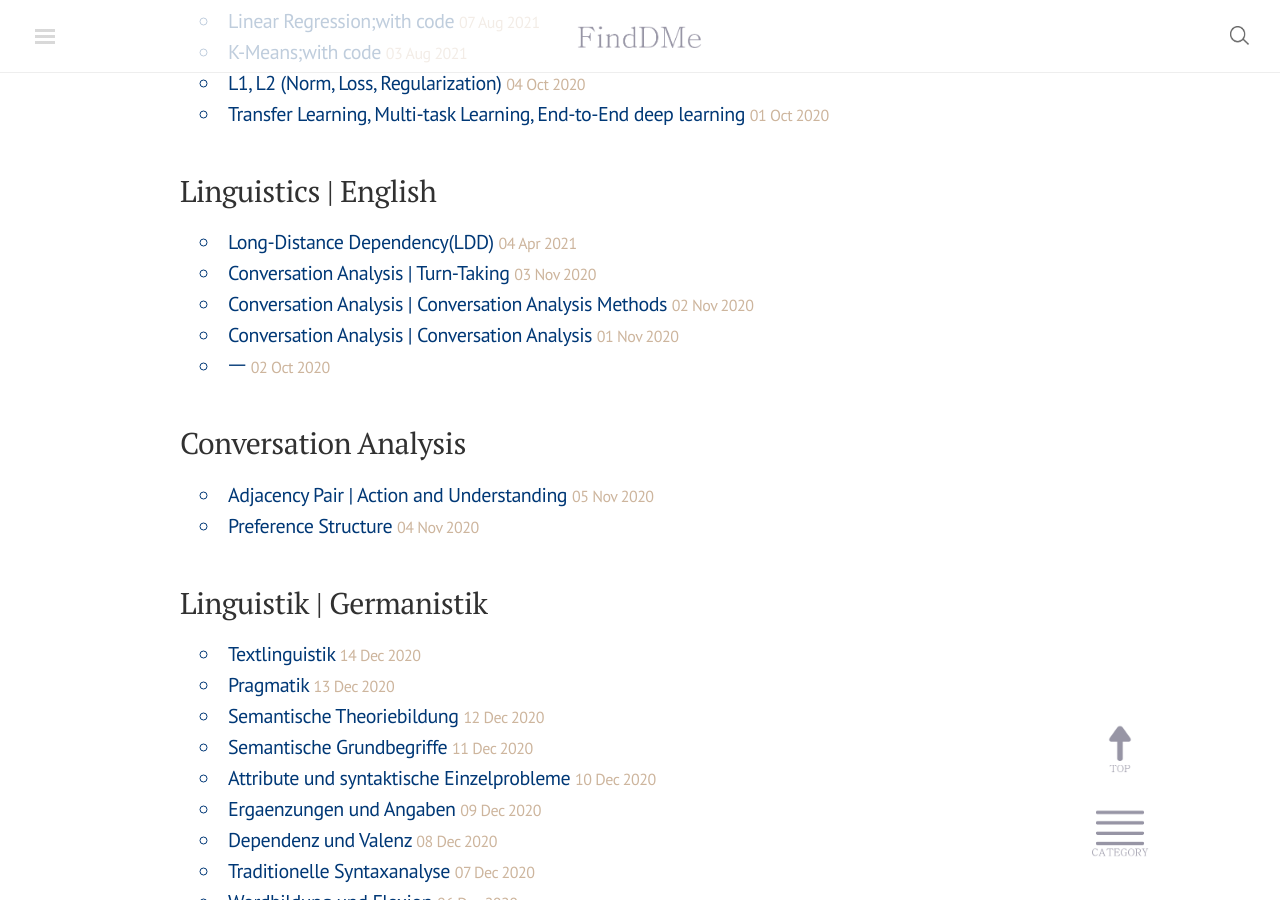
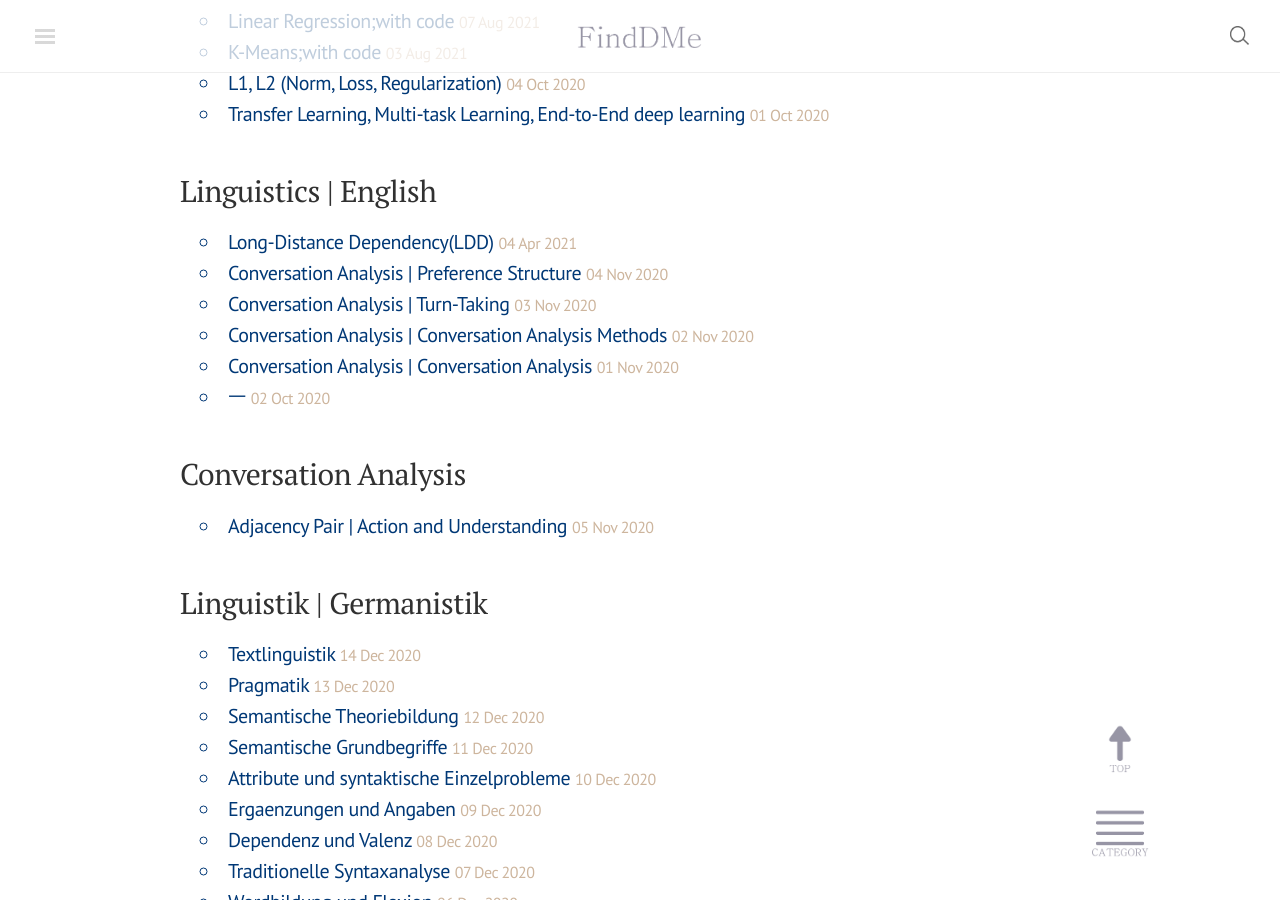
Before and after one commit to finddme/finddme.github.io, a Jekyll site: the page built from index.html, in a window 1280 px wide and 900 px high, scrolled down 1718 px. Built offline with Jekyll 4.4.1, drawn with Linux system fonts in a browser that asks for light colours; nearby versions of some CDN libraries; comment, search, counter and statistics services are not loaded; some of the changed lines change nothing that is shown.

Commit message:
Update 2020-11-04-Preference.md

```diff
--- a/_posts/2020-11-04-Preference.md
+++ b/_posts/2020-11-04-Preference.md
@@ -1,7 +1,7 @@
 ---
-title: Preference Structure
-category: Conversation Analysis
-tag: Conversation Analysis
+title: Conversation Analysis | Preference Structure
+category: Linguistics | English
+tag: Linguistics
 ---
 
 
```
